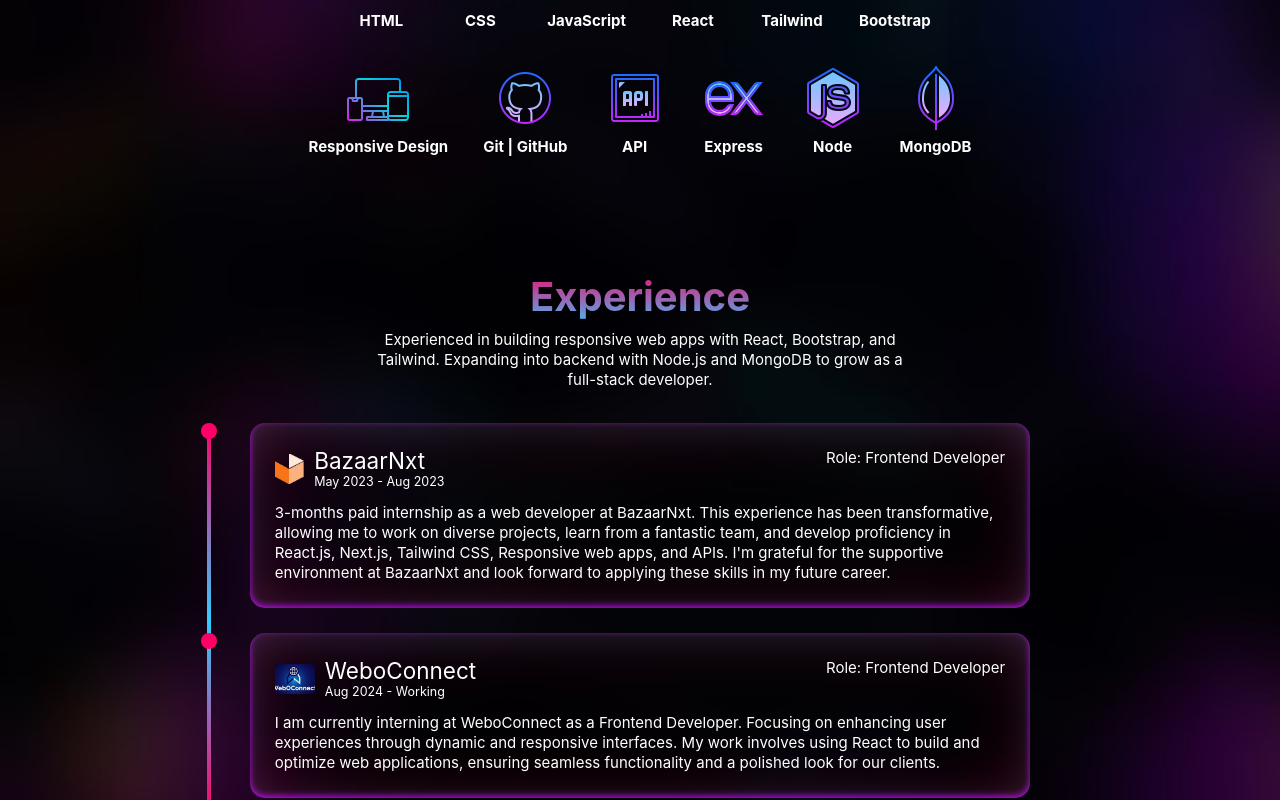
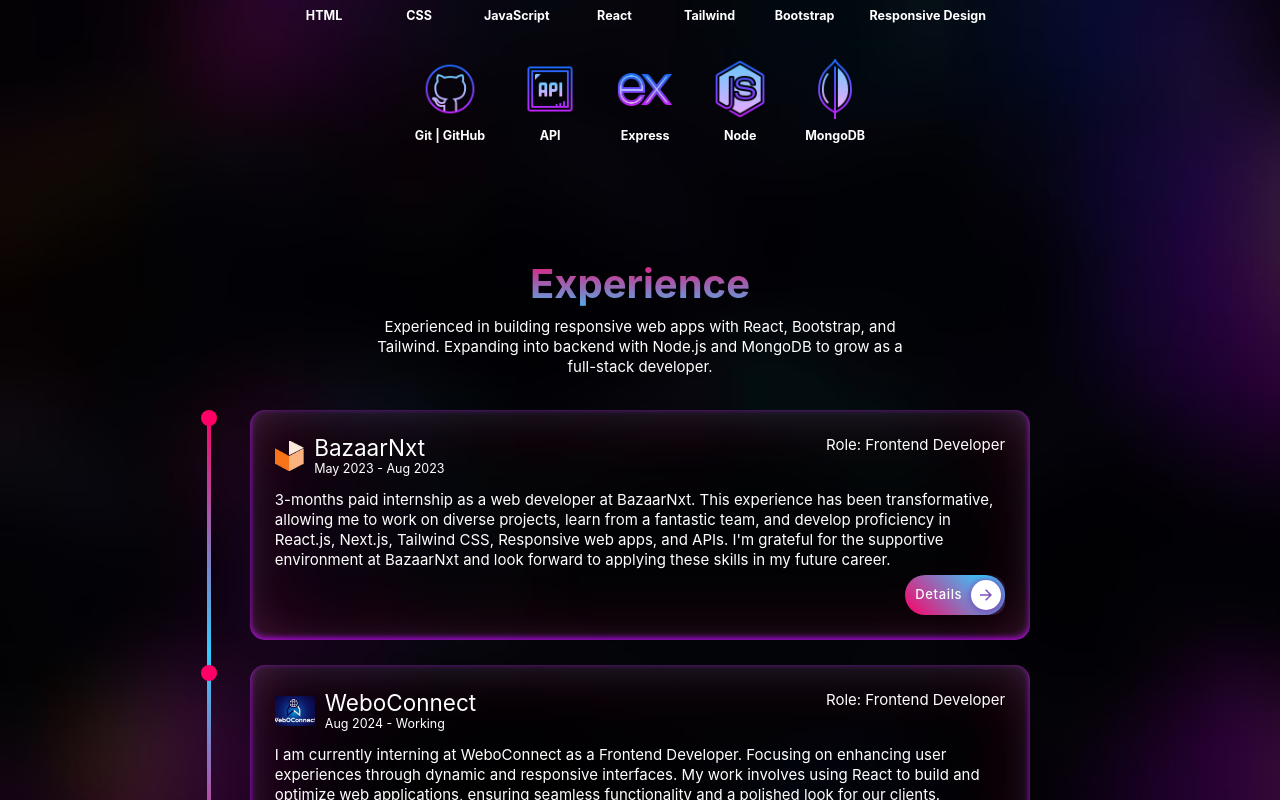
Before and after one commit to mohitanand744/React-Personal-Portfolio, a React (Vite) app: page / in a window 1280 px wide. Shown: the part 1720-2520 px from the top of the page. Built offline with nearby package versions, Linux system fonts and the light colour scheme.

Commit message:
added a details button in Experience section

```diff
--- a/src/assets/style/index.css
+++ b/src/assets/style/index.css
@@ -26,6 +26,70 @@ body {
   &::-webkit-scrollbar {
     display: none;
   }
+}
+
+.custom-button2 {
+  color: white;
+  padding: 0.35em;
+  padding-left: 1rem;
+  font-size: 1.3rem;
+  font-weight: 500;
+  border-radius: 0.9em !important;
+  border: none;
+  letter-spacing: 0.05em;
+  display: flex;
+  align-items: center;
+  overflow: hidden;
+  position: relative;
+  height: 4rem;
+  padding-right: 3.3em;
+  cursor: pointer;
+  -webkit-border-radius: 0.9em !important;
+  -moz-border-radius: 0.9em !important;
+  -ms-border-radius: 0.9em !important;
+  -o-border-radius: 0.9em !important;
+}
+
+.custom-button2 .icon {
+  background: white;
+  margin-left: 1em;
+  position: absolute;
+  display: flex;
+  align-items: center;
+  justify-content: center;
+  height: 3rem;
+  width: 3rem;
+  border-radius: 50%;
+  box-shadow: 0.1em 0.1em 0.6em 0.2em #7b52b9;
+  right: 0.3em;
+  transition: all 0.3s;
+  -webkit-border-radius: 50%;
+  -moz-border-radius: 50%;
+  -ms-border-radius: 50%;
+  -o-border-radius: 50%;
+}
+
+.custom-button2:hover .icon {
+  width: calc(100% - 0.6em);
+  border-radius: 2rem;
+  -webkit-border-radius: 2rem;
+  -moz-border-radius: 2rem;
+  -ms-border-radius: 2rem;
+  -o-border-radius: 2rem;
+}
+
+.custom-button2 .icon svg {
+  width: 1.8rem;
+  transition: transform 0.3s;
+  color: #7b52b9;
+}
+
+.custom-button2:hover .icon svg {
+  transform: translateX(0.1em);
+}
+
+.custom-button2:active .icon {
+  transform: scale(0.95);
 }
 
 .custom-button {
@@ -174,7 +238,7 @@ body {
       content: "";
       position: absolute;
       top: 0;
-      left: -6.3%;
+      left: -6.2%;
       width: 1.6rem;
       height: 1.6rem;
       border-radius: 50%;
--- a/src/components/Experiences/Experience.jsx
+++ b/src/components/Experiences/Experience.jsx
@@ -1,12 +1,13 @@
 import React from "react";
 import SectionHeading from "../common/Heading/SectionHeading";
 import useContextData from "../../Hook/useContextData";
+import Button from "../common/Buttons/Button";
 
 const Experience = () => {
   const { experience } = useContextData();
 
   return (
-    <div id="Experience" className="px-4 mb-72">
+    <div id="Experience" className="px-4 mt-32 md:my-44 mb-72">
       <center className="my-10 mx-auto w-[96%] lg:w-[44%]" data-aos="zoom-in">
         <SectionHeading text={"Experience"} />
         <p className="text-white text-xl lg:text-2xl">
@@ -31,7 +32,7 @@ const Experience = () => {
 
       <div
         data-aos="zoom-in"
-        className="timeline p-3 hide-ScrollBar mx-auto lg:w-[70%] my-6 flex md:flex-col gap-10 overflow-x-auto"
+        className="timeline p-3 hide-ScrollBar mx-auto lg:w-[70%] my-6 flex md:flex-col gap-10 overflow-x-scroll overflow-y-hidden"
       >
         {experience.map((experience, i) => (
           <div
@@ -46,7 +47,7 @@ const Experience = () => {
                 alt=""
               />
               <div className="w-full">
-                <h1 className="text-2xl lg:text-4xl">{experience.company} </h1>
+                <h1 className="text-3xl lg:text-4xl">{experience.company} </h1>
                 <p className="text-lg sm:text-xl">
                   {experience.start_date} - {experience.end_date}
                 </p>
@@ -57,10 +58,25 @@ const Experience = () => {
                 </p>
               </div>
             </div>
+            <p className="text-xl lg:text-2xl">{experience.description}</p>
 
-            <p className="text-lg sm:text-xl lg:text-2xl">
-              {experience.description}
-            </p>
+            <button class="custom-button2 custom-button mt-2 float-end">
+              Details
+              <div class="icon">
+                <svg
+                  height="24"
+                  width="24"
+                  viewBox="0 0 24 24"
+                  xmlns="http://www.w3.org/2000/svg"
+                >
+                  <path d="M0 0h24v24H0z" fill="none"></path>
+                  <path
+                    d="M16.172 11l-5.364-5.364 1.414-1.414L20 12l-7.778 7.778-1.414-1.414L16.172 13H4v-2z"
+                    fill="currentColor"
+                  ></path>
+                </svg>
+              </div>
+            </button>
           </div>
         ))}
       </div>
--- a/src/components/Skills/Skill.jsx
+++ b/src/components/Skills/Skill.jsx
@@ -14,7 +14,7 @@ const Skill = () => {
     <div
       id="Skills"
       data-aos="zoom-in"
-      className="skills h-fit  my-44 px-3 lg:px-10"
+      className="skills h-fit mt-32 md:my-44 px-3 lg:px-10"
     >
       <center className="my-10 mx-auto w-[96%] lg:w-[40%] mb-14">
         <SectionHeading text={"Skills"} />
@@ -64,8 +64,8 @@ const Skill = () => {
             data-aos="zoom-in"
             className="flex flex-col gap-3 justify-center items-center text-xl md:text-2xl font-bold"
           >
-            <img src={skill.image} alt="" />
-            <p className="text-white">{skill.title}</p>
+            <img className="w-[3.8rem] md:w-[6rem]" src={skill.image} alt="" />
+            <p className="text-white text-lg sm:text-xl">{skill.title}</p>
           </div>
         ))}
       </div>
--- a/src/components/common/Nav/Nav.jsx
+++ b/src/components/common/Nav/Nav.jsx
@@ -19,14 +19,11 @@ const Nav = () => {
 
   return (
     <header className="flex justify-between items-center text-white px-10 py-8 backdrop-blur-sm bg-black/30 rounded-b-3xl sticky top-0 z-50 w-full">
-      <div className="bg-white rounded-full" data-aos="flip-right">
+      <div className="bg-white rounded-full">
         <img src="/logo2.png" className="w-[4rem] md:w-[5.7rem]" alt="logo" />
       </div>
 
-      <nav
-        className="hidden sm:flex gap-8 text-xl md:text-3xl font-medium"
-        data-aos="flip-left"
-      >
+      <nav className="hidden sm:flex gap-8 text-xl md:text-3xl font-medium">
         <p
           onClick={() => {
             setActive("About");
```
